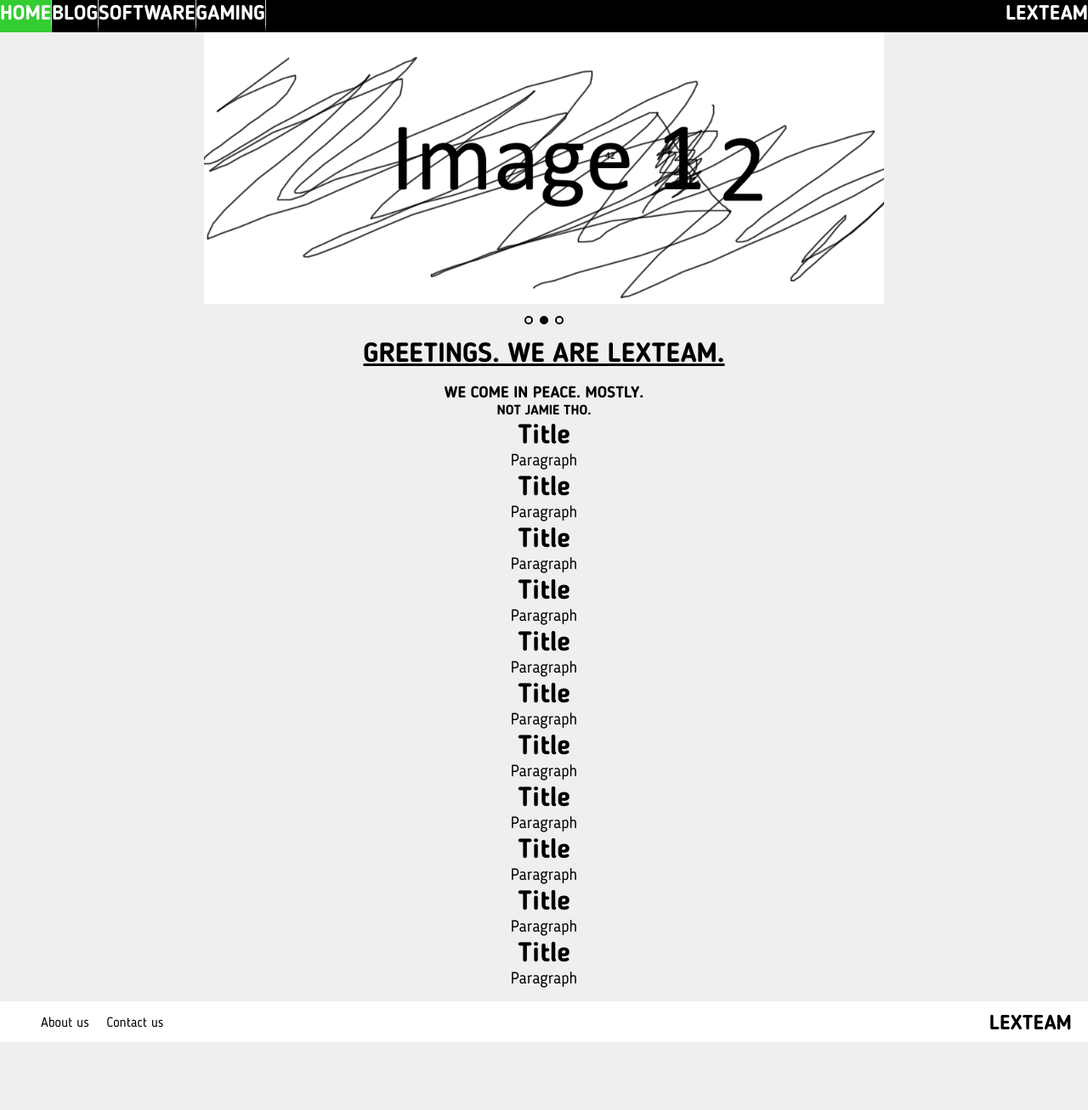
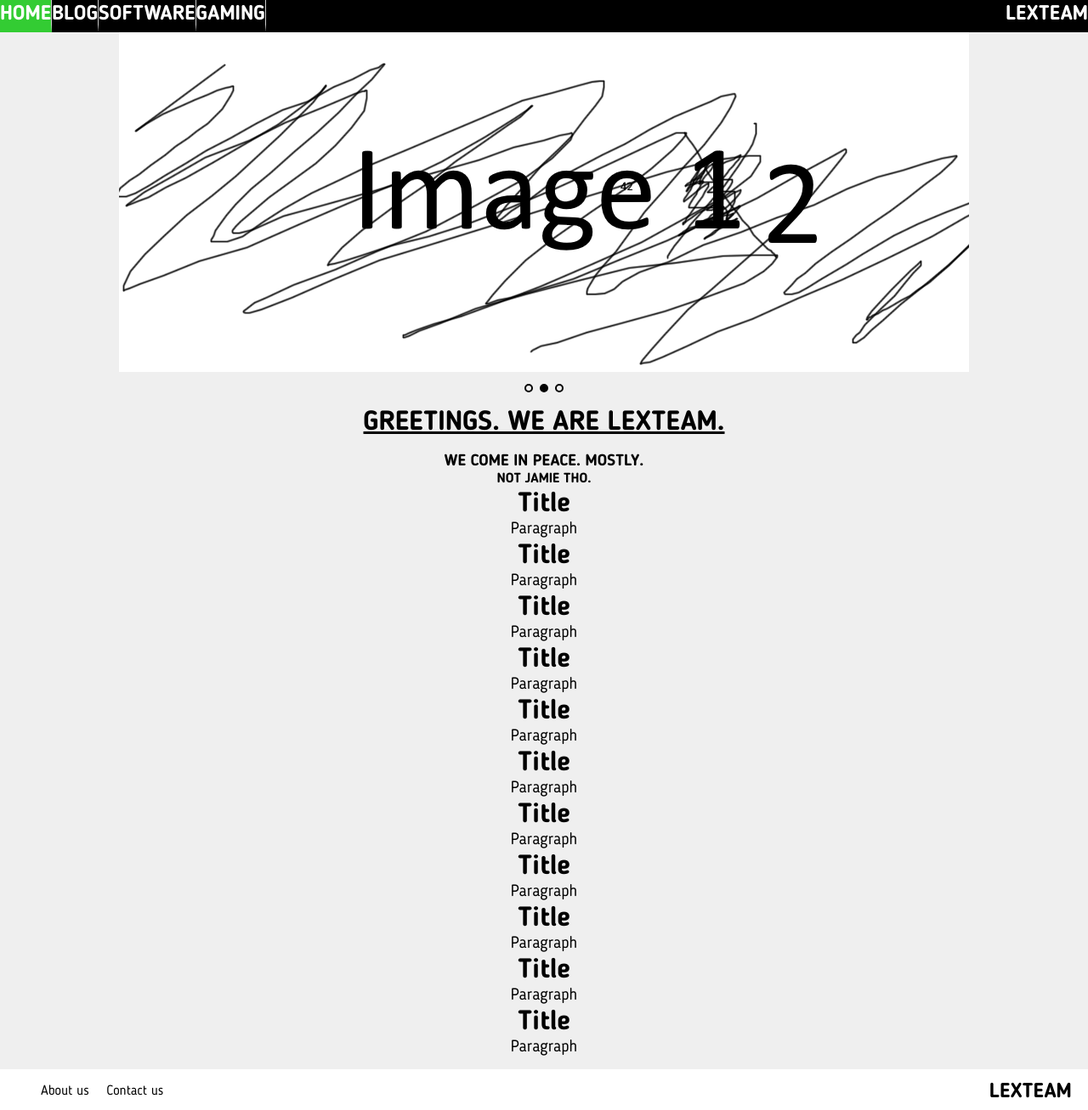
Before and after one commit to Lexteam/lexteam.github.io, a Jekyll site: the page built from index.html, in a window 1280 px wide. Shown: the whole page at 85% size. Built offline with Jekyll 4.4.1, drawn with Linux system fonts in a browser that asks for light colours; before the commit the page ends 1227 px from its top, so only the background shows below that.

Commit message:
coursel sizing

```diff
--- a/_sass/home.scss
+++ b/_sass/home.scss
@@ -13,7 +13,7 @@
         max-height: 40em !important;
     }
     @media (max-width: 1400px){
-        max-height: 20rem !important;
+        max-height: 25rem !important;
     }
   }
 }
```
